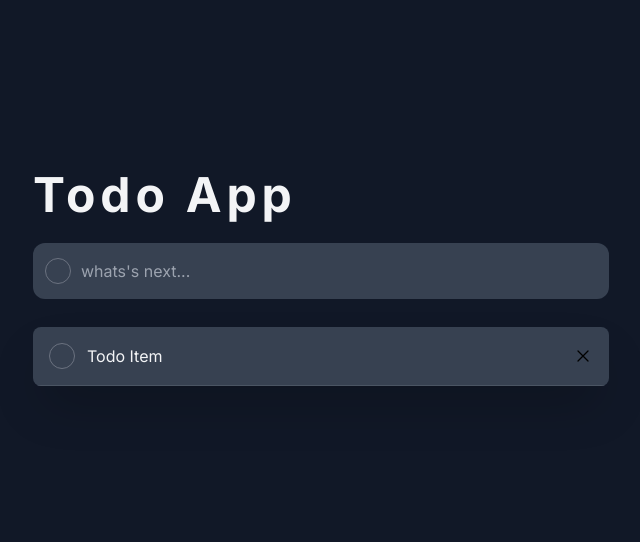
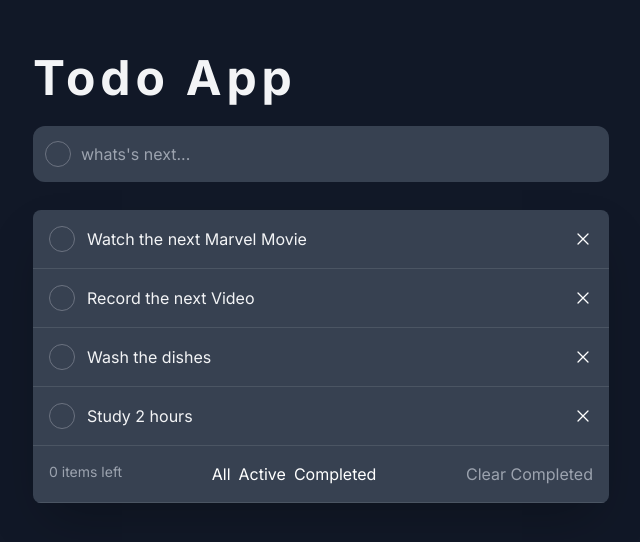
Before and after one commit to Inge-JANCER-ABREU/todo-app, a React (Create React App) app: page / in a window 1280 px wide. Shown: the part 122-664 px from the top of the page, without its empty margins (319-959 px from the left). Built offline with nearby package versions, Linux system fonts and the light colour scheme.

Commit message:
add title and img

```diff
--- a/src/App.js
+++ b/src/App.js
@@ -1,4 +1,5 @@
 
+import { useState } from "react";
 import { Todo } from "./componenst/Todo";
 import { TodoImput } from "./componenst/TodoImput";
 import { TodoList } from "./componenst/TodoList";
@@ -9,14 +10,36 @@ import { Title} from "./componenst/title/title";
 
 
 function App() {
+
+  const [todos, setTodos] = useState([
+    {
+      id: 1,
+      title: 'Watch the next Marvel Movie',
+     completed: false,
+    },
+    {
+      id: 2,
+      title: 'Record the next Video',
+      completed: false,
+    },
+    {
+      id: 3,
+      title: 'Wash the dishes',
+      completed: false,
+    },
+    {
+      id: 4,
+      title: 'Study 2 hours',
+      completed: false,
+    }
+  ])
+
   return (
     <div className="bg-gray-900 min-h-screen h-full font-inter text-gray-100 flex items-center justify-center py-20 px-5">
       <div className="container flex flex-col max-w-xl">
         <Title />
         <TodoImput />
-        <TodoList>
-          <Todo />
-        </TodoList>
+        <TodoList todos={todos}/>
 
       </div>
     </div>
--- a/src/componenst/Todo/Todo.jsx
+++ b/src/componenst/Todo/Todo.jsx
@@ -1,10 +1,28 @@
-const Todo = () => {
+const Todo = ({ todo }) => {
+
+     const { title, completed} = todo
+
     return(
         <div className="flex  items-center justify-between p-4 bg-gray-700 border-b border-solid border-gray-600">
             <div className=" flex items-center">
-                <span className="border-solid border border-gray-500 rounded-full p-3 cursor-pointer"></span>
+                {
+                   completed ? (
+                    <div className="bg-green-700 p-1 rounded-full cursor-pointer">
+
+                        <img className="h-4 w-4" src='/check-icon.svg' alt='Check Icon'/>
+
+                    </div>
+
+                   ) : (
+
+                    <span className="border-solid border border-gray-500 rounded-full p-3 cursor-pointer"></span>
+
+                   )
+                }
+
+
               <p className="pl-3">
-                Todo Item
+                { title }
               </p>
             </div>
             <img className="h-5 w-5 cursor-pointer transition-all duration-300 ease-in" src="/close-icon.svg" alt="close Icon"/>
--- /dev/null
+++ b/src/componenst/TodoFilters/TodoFilters.components.jsx
@@ -0,0 +1,36 @@
+const FiltersContainer = ({ children }) => {
+    return(
+        <div className="flex itens-center justify-between p-4 bg-gray-700 border-b border-solid border-gray-600">
+            {children}
+        </div>
+    )
+}
+
+const ItemsLeft = ({ Total = 0 }) => {
+    return(
+        <p className="text-gray-400 text-sm">
+            {Total} items left
+
+        </p>
+    )
+}
+const FiltersButtonContainer = ({ children }) => {
+    return(
+        <div className="flex items-center space-x-2">
+            {children}
+        </div>
+    )
+}
+
+const FiltersButton = ({ action, active, filter }) => {
+    return(
+        <button className={`hover: text-white cursor-pointer transition-all duration-300 ease-in-out`
+            + (active.toLowerCase().includes(filter.toLowerCase()) ? 'text-blue-400' : 'text-gray-400')
+        }>
+            {filter}
+        </button>
+
+    )
+}
+
+export { FiltersContainer, ItemsLeft, FiltersButtonContainer, FiltersButton }
--- /dev/null
+++ b/src/componenst/TodoFilters/TodoFilters.jsx
@@ -0,0 +1,21 @@
+import { FiltersButton, FiltersButtonContainer, FiltersContainer, ItemsLeft } from "./TodoFilters.components"
+
+const TodoFilters = () => {
+    return(
+        <FiltersContainer>
+            <ItemsLeft />
+            <FiltersButtonContainer>
+                <FiltersButton  action={()=> {}} active="All" filter='All'/>
+                <FiltersButton  action={()=> {}} active="All" filter='Active'/>
+                <FiltersButton  action={()=> {}} active="All" filter='Completed'/>
+            </FiltersButtonContainer>
+
+            <button className="text-gray-400 hover:text-white cursor-pointer transition-all duration-300 ease-in">
+                Clear Completed
+            </button>
+        </FiltersContainer>
+    )
+
+}
+
+export { TodoFilters }
--- /dev/null
+++ b/src/componenst/TodoFilters/index.js
@@ -0,0 +1 @@
+export * from './TodoFilters'
--- a/src/componenst/TodoList/Todolist.jsx
+++ b/src/componenst/TodoList/Todolist.jsx
@@ -1,7 +1,15 @@
-const TodoList = ({ children }) => {
-    return(
+import { Todo } from "../Todo/Todo"
+import { TodoFilters } from "../TodoFilters"
+
+const TodoList = ({ todos }) => {
+    return (
         <div className="flex flex-col mt-7 rounded-lg overflow-hidden shadow-2xl">
-           {children}
+            {todos.map(todo => {
+                return (
+                    <Todo key={todo.id} todo={todo} />
+                )
+            })}
+            <TodoFilters />
         </div>
     )
 
```
Also changed, not shown: public/check-icon.svg, public/close-icon.svg, src/componenst/index.js (added).
